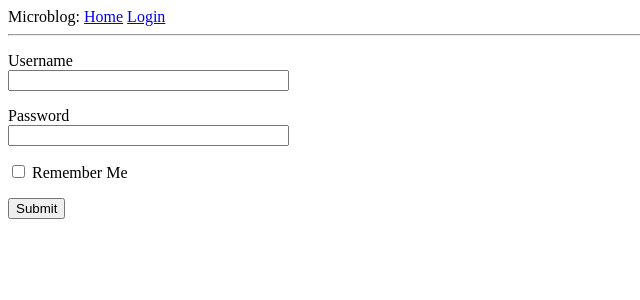
After one commit to tpguarnieri/flask-mega, a Flask app: page /login in a window 1280 px wide. The commit adds this page. Shown: the top 300 px of the page, without its empty margins (0-640 px from the left). Run offline with Flask 3, Linux system fonts and the light colour scheme.

Commit message:
Add form creation, basic validation, and submission

```diff
--- a/app/__init__.py
+++ b/app/__init__.py
@@ -1,5 +1,7 @@
 from flask import Flask
+from config import Config
 
 app = Flask(__name__)
+app.config.from_object(Config)
 
 from app import routes
--- /dev/null
+++ b/app/forms.py
@@ -0,0 +1,9 @@
+from flask_wtf import FlaskForm
+from wtforms import StringField, BooleanField, SubmitField
+from wtforms.validators import DataRequired
+
+class LoginForm(FlaskForm):
+    username = StringField('Username', validators=[DataRequired()])
+    password = StringField('Password', validators=[DataRequired()])
+    remember_me = BooleanField('Remember Me')
+    submit = SubmitField('Submit')
--- a/app/routes.py
+++ b/app/routes.py
@@ -1,5 +1,6 @@
-from flask import render_template
+from flask import render_template, flash, redirect, url_for
 from app import app
+from app.forms import LoginForm
 
 @app.route('/')
 @app.route('/index')
@@ -16,3 +17,11 @@ def index():
         }
     ]
     return render_template('index.html', title='Home', user=user, posts=posts)
+
+@app.route('/login', methods=['GET', 'POST'])
+def login():
+    form = LoginForm()
+    if form.validate_on_submit():
+        flash(f"User {form.username.data}, remember_me={form.remember_me.data}")
+        return redirect(url_for('index'))
+    return render_template('login.html', form=form)
--- a/app/templates/base.html
+++ b/app/templates/base.html
@@ -8,7 +8,19 @@
         {% endif %}
     </head>
     <body>
-        <p>Microblog - <a href="/">Home</a></p>
+        <div>Microblog:
+            <a href="{{url_for('index')}}">Home</a>
+            <a href="{{url_for('login')}}">Login</a>
+        </div>
+        {% with messages = get_flashed_messages() %}
+        {% if messages %}
+        <ul>
+        {% for message in messages %}
+            <li>{{ message }}</li>
+        {% endfor %}
+        </ul>
+        {% endif %}
+        {% endwith %}
         <hr>
         {% block content %}{% endblock content %}
     </body>
--- /dev/null
+++ b/app/templates/login.html
@@ -0,0 +1,22 @@
+{% extends "base.html" %}
+{% block content %}
+<form action="" method="POST" novalidate>
+    {{ form.hidden_tag() }}
+    <p>
+        {{ form.username.label }}<br>
+        {{ form.username(size=32) }}<br>
+        {% for error in form.username.errors %}
+            <span style="color:red;">{{ error }}</span>
+        {% endfor %}
+    </p>
+    <p>
+        {{ form.password.label }}<br>
+        {{ form.password(size=32) }}<br>
+        {% for error in form.password.errors %}
+            <span style="color:red;">{{ error }}</span>
+        {% endfor %}
+    </p>
+    <p> {{ form.remember_me}} {{form.remember_me.label}} </p>
+    <p> {{ form.submit }} </p>
+</form>
+{% endblock %}
--- /dev/null
+++ b/config.py
@@ -0,0 +1,4 @@
+import os
+
+class Config:
+    SECRET_KEY = os.environ.get('SECRET_KEY') or 'random_secret_key'
```
